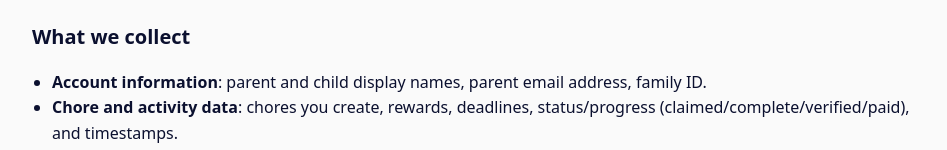
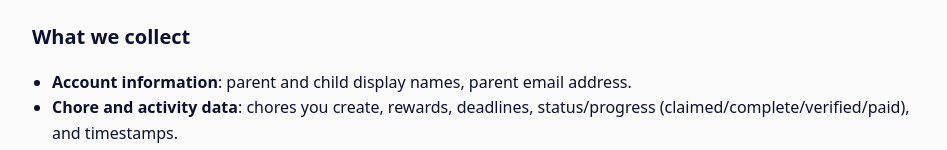
Before and after one commit to babilon1210/chorebid-privacy, a plain HTML site: page index.html in a window 1280 px wide. Shown: the part 472-622 px from the top of the page, without its empty margins (158-1105 px from the left). Drawn offline with Linux system fonts and the light colour scheme.

Commit message:
Update index.html

```diff
--- a/index.html
+++ b/index.html
@@ -36,7 +36,7 @@
 
     <h2>What we collect</h2>
     <ul>
-      <li><strong>Account information</strong>: parent and child display names, parent email address, family ID.</li>
+      <li><strong>Account information</strong>: parent and child display names, parent email address.</li>
       <li><strong>Chore and activity data</strong>: chores you create, rewards, deadlines, status/progress (claimed/complete/verified/paid), and timestamps.</li>
       <li><strong>Identifiers for notifications</strong>: a Firebase Cloud Messaging (FCM) token to deliver push notifications.</li>
       <li><strong>Device &amp; app info (limited)</strong>: basic technical details (e.g., app version) required to run core features and messaging.</li>
```
